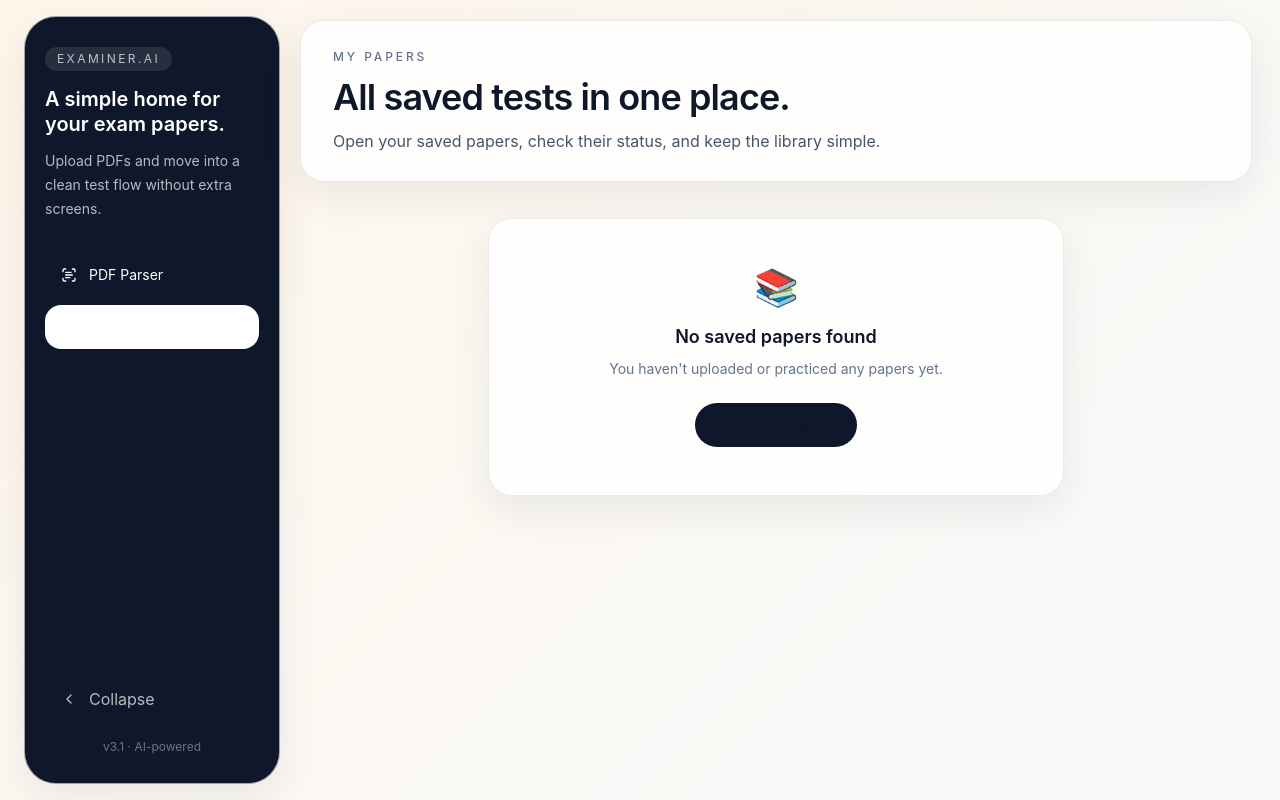
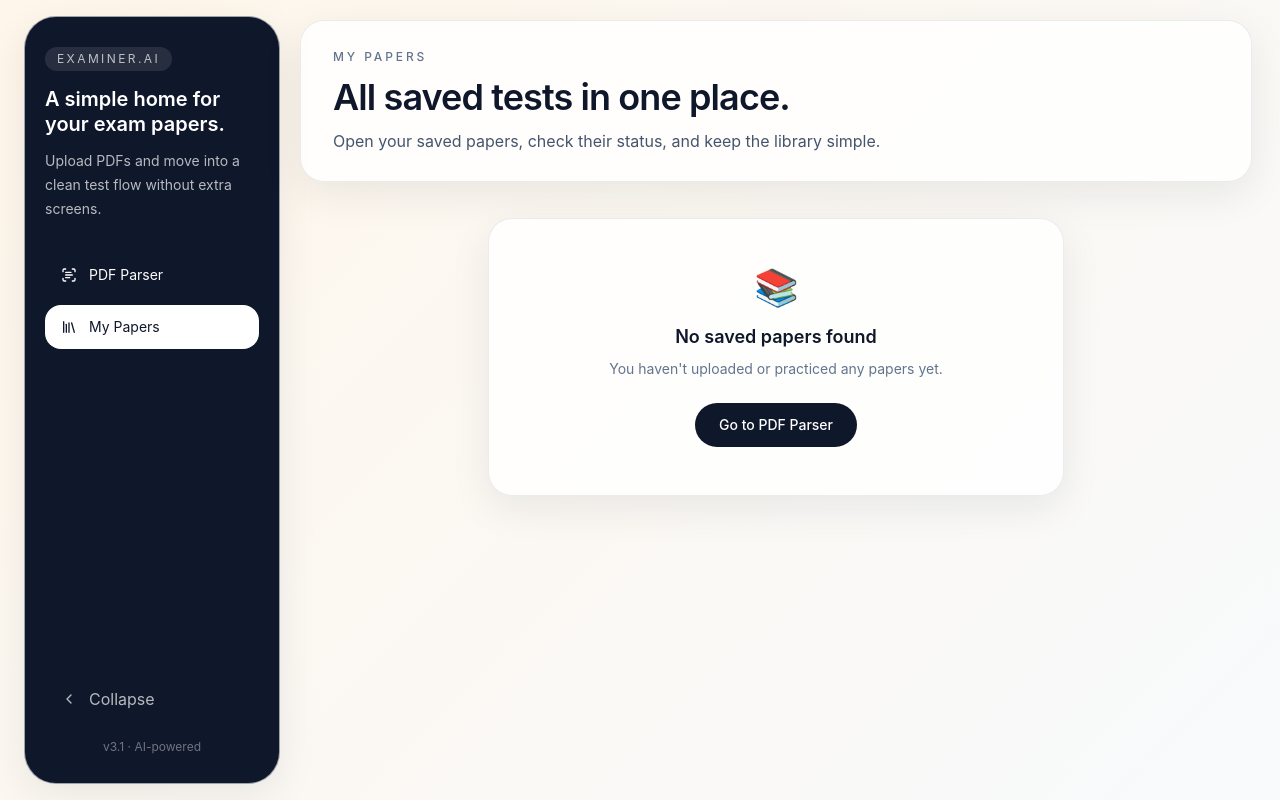
Before and after one commit to onlykushalll/ExaminerAi, a Next.js app: page /my-papers in a window 1280 px wide. Built offline with nearby package versions, Linux system fonts and the light colour scheme.

Commit message:
style: Fix text contrast on active sidebar links and dark buttons using inline style overrides

```diff
--- a/app/my-papers/page.tsx
+++ b/app/my-papers/page.tsx
@@ -45,7 +45,7 @@ export default function MyPapersPage() {
             You haven&apos;t uploaded or practiced any papers yet.
           </p>
           <div className="mt-6">
-            <Link href="/" className="inline-flex rounded-full bg-ink px-6 py-3 text-sm font-medium text-white transition hover:bg-slate-800">
+            <Link href="/" className="inline-flex rounded-full bg-ink px-6 py-3 text-sm font-medium text-white transition hover:bg-slate-800" style={{ color: '#ffffff' }}>
               Go to PDF Parser
             </Link>
           </div>
--- a/app/processing/page.tsx
+++ b/app/processing/page.tsx
@@ -19,7 +19,7 @@ export default function ProcessingPage() {
         title="Processing submission"
         description="Use this route as the transition state while answer evaluation, rubric scoring, and result synthesis run in the background."
         action={
-          <Link href="/results" className="inline-flex rounded-full bg-ink px-5 py-3 text-sm text-white">
+          <Link href="/results" className="inline-flex rounded-full bg-ink px-5 py-3 text-sm text-white" style={{ color: '#ffffff' }}>
             View results
           </Link>
         }
--- a/components/app-shell.tsx
+++ b/components/app-shell.tsx
@@ -96,6 +96,7 @@ export function AppShell({ children, currentPath }: AppShellProps) {
                     isCollapsed && "justify-center px-0 w-12 h-12 rounded-full"
                   )}
                   title={isCollapsed ? item.label : undefined}
+                  style={active ? { color: '#0f172a' } : undefined}
                 >
                   <Icon className="h-4 w-4 shrink-0" />
                   {!isCollapsed && <span>{item.label}</span>}
@@ -180,6 +181,7 @@ export function AppShell({ children, currentPath }: AppShellProps) {
                     "flex items-center gap-3 rounded-2xl px-4 py-3 text-sm transition focus-visible:outline-2 focus-visible:outline-offset-2 focus-visible:outline-amber-400",
                     active ? "bg-white text-[#0f172a]" : "text-white/70 hover:bg-white/10 hover:text-white"
                   )}
+                  style={active ? { color: '#0f172a' } : undefined}
                 >
                   <Icon className="h-4 w-4 shrink-0" />
                   {item.label}
--- a/components/home-dashboard.tsx
+++ b/components/home-dashboard.tsx
@@ -105,6 +105,7 @@ export function HomeDashboard({
                       type="button"
                       onClick={() => inputRefs.current[slot.id]?.click()}
                       className="inline-flex items-center rounded-full bg-ink px-3 py-2 text-xs font-medium text-white"
+                      style={{ color: '#ffffff' }}
                     >
                       {file ? "Replace" : "Select file"}
                     </button>
@@ -150,6 +151,7 @@ export function HomeDashboard({
                 ? "bg-ink text-white"
                 : "cursor-not-allowed bg-slate-200 text-slate-500"
             )}
+            style={canCreateTest && !isSubmitting ? { color: '#ffffff' } : undefined}
           >
             <Plus className="h-4 w-4" />
             {isSubmitting ? "Extracting..." : "Create Test"}
--- a/components/results-screen.tsx
+++ b/components/results-screen.tsx
@@ -28,7 +28,7 @@ export function ResultsScreen() {
         title="Exam result"
         description="A full review of the latest evaluated paper, including section-wise performance and question-level feedback."
         action={
-          <Link href="/" className="inline-flex items-center gap-2 rounded-full bg-ink px-5 py-3 text-sm text-white">
+          <Link href="/" className="inline-flex items-center gap-2 rounded-full bg-ink px-5 py-3 text-sm text-white" style={{ color: '#ffffff' }}>
             <ArrowLeft className="h-4 w-4" />
             Back to home
           </Link>
--- a/components/saved-test-card.tsx
+++ b/components/saved-test-card.tsx
@@ -48,6 +48,7 @@ export function SavedTestCard({ test }: { test: SavedTest }) {
         <button
           onClick={handleOpen}
           className="w-full text-center inline-flex justify-center rounded-full bg-ink px-4 py-3 text-sm font-semibold text-white transition hover:bg-slate-800 cursor-pointer"
+          style={{ color: '#ffffff' }}
         >
           Open paper
         </button>
```
